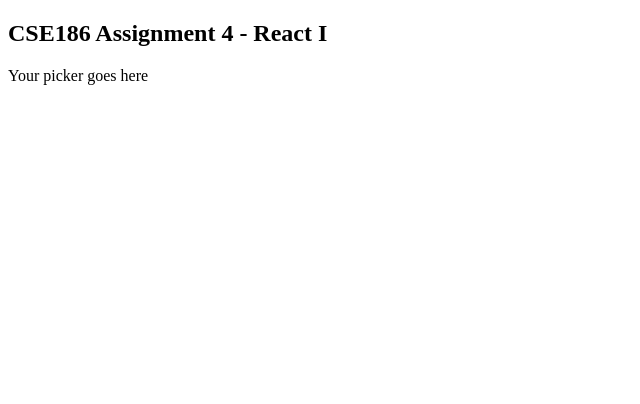
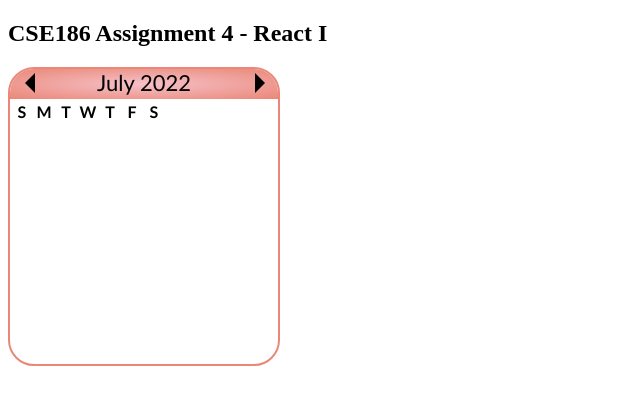
Before and after one commit to KevCrawfish/CSE-186, a React (Create React App) app in the folder Assignment4/: page / in a window 1280 px wide. Shown: the top 404 px of the page, without its empty margins (0-640 px from the left). Built offline with nearby package versions, Linux system fonts and the light colour scheme.

Commit message:
stuff works lesgooooo

```diff
--- a/Assignment4/src/Picker.css
+++ b/Assignment4/src/Picker.css
@@ -1 +1,79 @@
 /* Your Picker styles go here */
+#picker {
+    border: 2px solid #ea8777;
+    border-radius: 26px;
+    width: 268px;
+    height: 295px;
+}
+
+.today, #today {
+    height: 15px;
+    width: 15px;
+    background-color: #ea8777;
+    border-radius: 50%;
+}
+
+.today:hover, #today:hover {
+    box-shadow: 0px 0px 0px 2px #d9d9d9 inset;
+    background-color: #ea8777;
+}
+
+.grey{
+    color: #d9d9d9;
+}
+
+th{
+    font-family: 'Gill Sans', 'Gill Sans MT', Calibri, 'Trebuchet MS', sans-serif;
+}
+
+td{
+    text-align: center;
+    padding: 10px;
+    font-family: 'Gill Sans', 'Gill Sans MT', Calibri, 'Trebuchet MS', sans-serif;
+}
+
+td:hover{
+    height: 15px;
+    width: 15px;
+    background-color: rgba(156, 156, 156, 0.653);
+    border-radius: 50%;
+}
+
+#top {
+    position: relative;
+    width: 268px;
+    height: 30px;
+    border-top-left-radius: 24px;
+    border-top-right-radius: 24px;
+    background-image: radial-gradient(#f5c1c8, #ea8777);
+}
+
+#prev {
+    position: absolute;
+    left: 15px;
+    top: 4px;
+    border-top: 10px solid transparent;
+    border-bottom: 10px solid transparent;
+    border-right: 10px solid;
+}
+
+#next {
+    position: absolute;
+    left: 245px;
+    top: 4px;
+    border-top: 10px solid transparent;
+    border-bottom: 10px solid transparent;
+    border-left: 10px solid;
+}
+
+#days {
+    position: absolute;
+}
+
+#display {
+    display: flex;
+    justify-content: center;
+    align-items: center;
+    font-size: 22px;
+    font-family: 'Gill Sans', 'Gill Sans MT', Calibri, 'Trebuchet MS', sans-serif;
+}
--- a/Assignment4/src/Picker.jsx
+++ b/Assignment4/src/Picker.jsx
@@ -6,11 +6,133 @@ import './Picker.css';
  */
 class Picker extends React.Component {
   /**
+   *
+   * @param {props} props
+   */
+  constructor(props) {
+    super(props);
+    this.date = new Date();
+    this.state = {date: this.date};
+  }
+
+  /**
+ *
+ * @param {date} date current picker set date
+ * @param {array} numbers array of picker's date
+  setDates(date) {
+    // const todayDate = new Date();
+    this.setState({month: months[date.getMonth()], year: date.getFullYear()});
+  /**
+  const firstDay = new Date(date.getFullYear(), date.getMonth(), 1);
+  const lastMonth = new Date(date.getFullYear(), date.getMonth(), 0);
+  const lastDay = new Date(date.getFullYear(), date.getMonth()+1, 0);
+  let j = lastMonth.getDate();
+  let i = 0;
+  for (i = firstDay.getDay() - 1; i >= 0; i--) {
+    numbers[i] = j--;
+  }
+  j = 1;
+  for (i = firstDay.getDay(); i < lastDay.getDate() + firstDay.getDay(); i++) {
+    numbers[i] = j++;
+  }
+  j = 1;
+  for (i; i <= 41; i++) {
+    numbers[i] = j++;
+  }
+  }
+  */
+
+  changeMonth = (offset) => {
+    this.date.setMonth(this.date.getMonth() + offset);
+    this.setState({date: this.date});
+  };
+
+  /**
    * @return {object} a <div> containing the picker
    */
   render() {
+    const months = ['January', 'February', 'March', 'April', 'May', 'June',
+      'July', 'August', 'September', 'October', 'November', 'December'];
     return (
-      <div>Your picker goes here</div>
+      <div id="picker">
+        <div id="top">
+          <span id="prev" onClick={ () => this.changeMonth(-1)}></span>
+          <span id="next" onClick={ () => this.changeMonth(1)}></span>
+          <div id="display">{months[this.state.date.getMonth()] +
+            ' ' + this.state.date.getFullYear()}</div>
+        </div>
+        <div id="table">
+          <table id="days">
+            <thead>
+              <tr>
+                <th id="S">S</th>
+                <th id="M">M</th>
+                <th id="T">T</th>
+                <th id="W">W</th>
+                <th id="T">T</th>
+                <th id="F">F</th>
+                <th id="S">S</th>
+              </tr>
+            </thead>
+            <tbody>
+              <tr>
+                <td id="d0"></td>
+                <td id="d1"></td>
+                <td id="d2"></td>
+                <td id="d3"></td>
+                <td id="d4"></td>
+                <td id="d5"></td>
+                <td id="d6"></td>
+              </tr>
+              <tr>
+                <td id="d7"></td>
+                <td id="d8"></td>
+                <td id="d9"></td>
+                <td id="d10"></td>
+                <td id="d11"></td>
+                <td id="d12"></td>
+                <td id="d13"></td>
+              </tr>
+              <tr>
+                <td id="d14"></td>
+                <td id="d15"></td>
+                <td id="d16"></td>
+                <td id="d17"></td>
+                <td id="d18"></td>
+                <td id="d19"></td>
+                <td id="d20"></td>
+              </tr>
+              <tr>
+                <td id="d21"></td>
+                <td id="d22"></td>
+                <td id="d23"></td>
+                <td id="d24"></td>
+                <td id="d25"></td>
+                <td id="d26"></td>
+                <td id="d27"></td>
+              </tr>
+              <tr>
+                <td id="d28"></td>
+                <td id="d29"></td>
+                <td id="d30"></td>
+                <td id="d31"></td>
+                <td id="d32"></td>
+                <td id="d33"></td>
+                <td id="d34"></td>
+              </tr>
+              <tr>
+                <td id="d35"></td>
+                <td id="d36"></td>
+                <td id="d37"></td>
+                <td id="d38"></td>
+                <td id="d39"></td>
+                <td id="d40"></td>
+                <td id="d41"></td>
+              </tr>
+            </tbody>
+          </table>
+        </div>
+      </div>
     );
   }
 }
```
